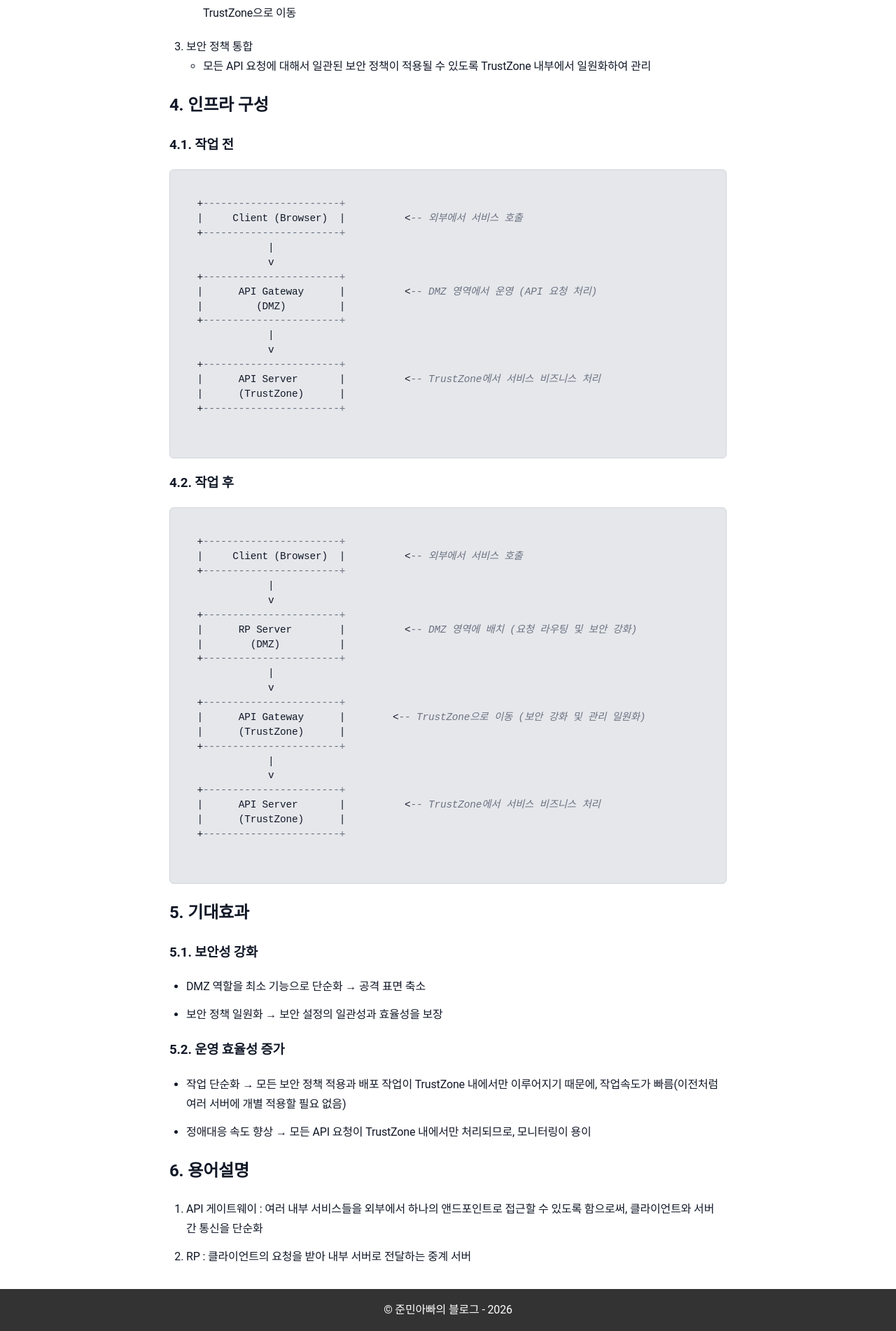
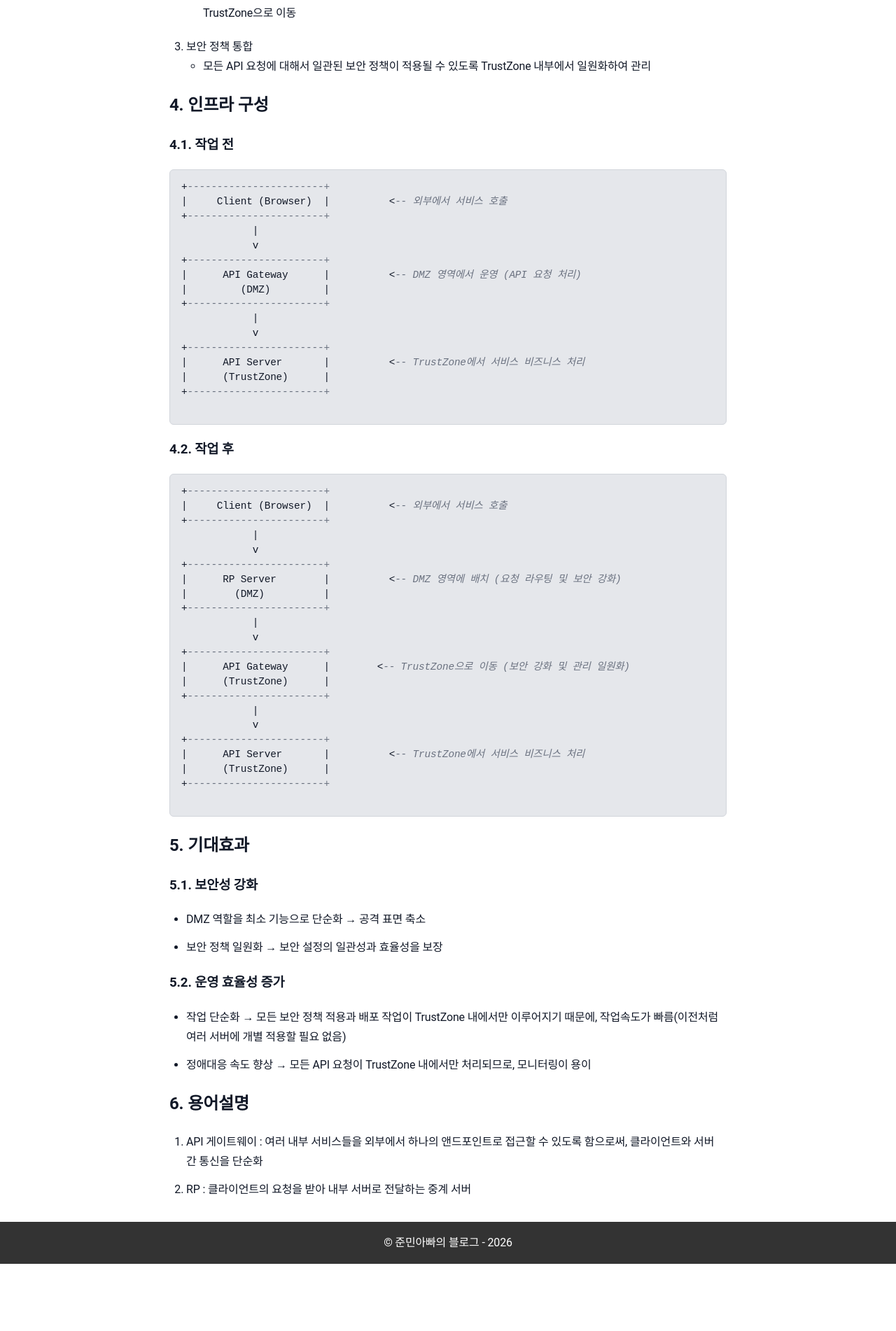
Before and after one commit to sanghoon-lee/sanghoon-lee.github.io, a Jekyll site: the page built from _posts/2025-11-29-rp.md, in a window 1280 px wide. Shown: the part 1323-3225 px from the top of the page at 70% size. Built offline with Jekyll 4.4.1, drawn with Linux system fonts in a browser that asks for light colours; nearby versions of some CDN libraries; comment, search, counter and statistics services are not loaded; after the commit the page ends 3129 px from its top, so only the background shows below that.

Commit message:
스타일 수정

```diff
--- a/assets/main.scss
+++ b/assets/main.scss
@@ -191,52 +191,48 @@ pre {
 
 /* 화이트 모드일 때 코드 블록 스타일 */
 @media (prefers-color-scheme: light) {
-  /* ✅ 배경은 pre가 담당: 한 톤 더 진하게 */
-  pre,
-  pre.hljs,
-  .highlight pre {
-    background-color: #e5e7eb !important; /* #f3f4f6 보다 확실히 진함 */
-    color: #111827 !important;
+  /* wrapper도 같이 컨트롤 (Jekyll highlight 구조 대응) */
+  .highlight {
+    margin: 0.6rem 0 !important;
+    background-color: #e5e7eb !important;
     border: 1px solid #d1d5db;
     border-radius: 6px;
   }
 
-  /* ✅ hljs 테마가 code.hljs에 배경을 주는 케이스 제거 */
+  /* pre는 wrapper 안에서 여백/배경 중복 제거 */
+  pre,
+  .highlight pre,
+  pre.hljs {
+    margin: 0 !important;              /* 바깥 여백은 .highlight가 담당 */
+    padding: 0.9rem 1rem !important;   /* ✅ 기존 1.5rem → 줄여야 체감됨 */
+    background-color: transparent !important;
+    color: #111827 !important;
+    border: 0 !important;
+    border-radius: 0 !important;
+  }
+
+  /* hljs가 code에 배경을 주는 케이스 제거 */
   pre code,
   pre code.hljs,
-  .highlight pre code,
   .hljs {
     background-color: transparent !important;
     color: inherit !important;
+    padding: 0 !important;
   }
 
-  /* ✅ 키워드: 파랑을 차분하게 (원하면 더 회색톤으로) */
-  .hljs-keyword {
-    color: #334e68 !important;  /* 파랑 느낌 줄인 블루그레이 */
-    font-weight: 600;
-  }
-
-  /* ✅ 문자열/주석 */
+  /* 토큰 색: 눈에 덜 거슬리게 */
+  .hljs-keyword { color: #334e68 !important; font-weight: 600; }
   .hljs-string  { color: #0f766e !important; }
   .hljs-comment { color: #6b7280 !important; font-style: italic; }
 
-  /* ✅ 함수명/타이틀: 붉은(주황) 느낌 제거 */
+  /* 함수명/타이틀: 붉은 느낌 제거 */
   .hljs-title,
   .hljs-function,
   .hljs-title.function_ {
-    color: #5b21b6 !important; /* 차분한 보라 */
+    color: #5b21b6 !important;
     font-weight: 600;
   }
-
-  /* 코드 블록 위아래 여백 축소 */
-  .highlight,
-  .highlight pre,
-  pre,
-  pre.hljs {
-    margin: 0.6rem 0 !important;  /* 0.8 → 0.6으로 더 컴팩트 */
-  }
 }
-
 
 /* 복사 버튼 추가 시 스타일 */
 button.copy-btn {
```
